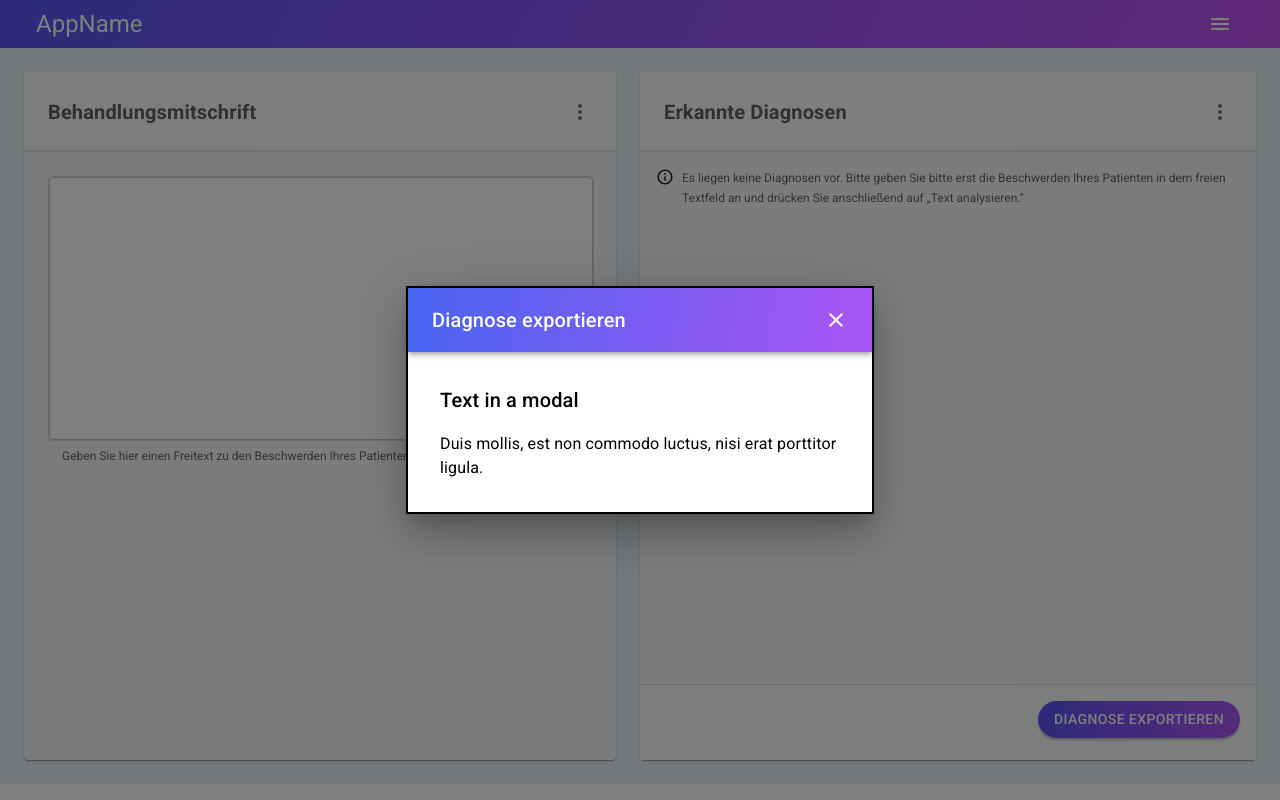
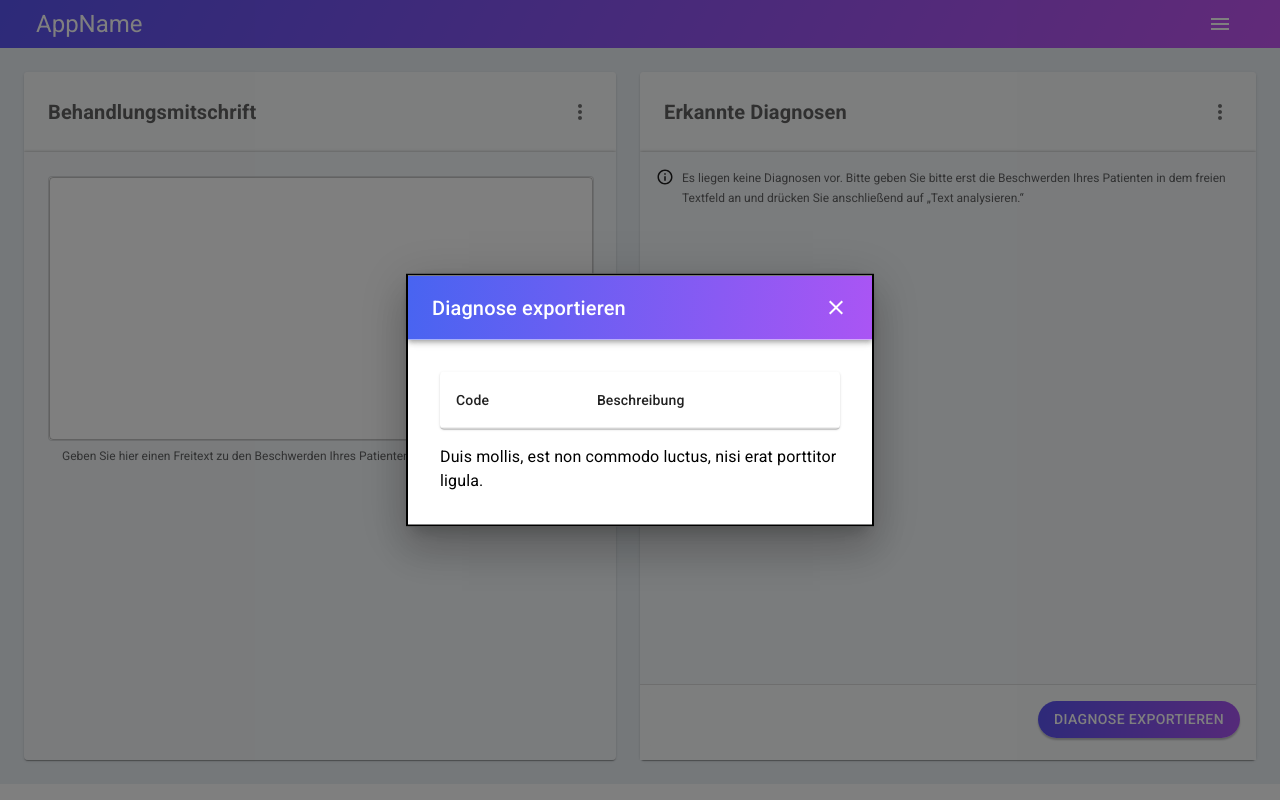
Before and after one commit to chami98/Mediverse, a React (Create React App) app: page / in a window 1280 px wide. Both pictures are taken after a click on the button "DIAGNOSE EXPORTIEREN". Built offline with nearby package versions, Linux system fonts and the light colour scheme.

Commit message:
Created Modal table and get data in to the table

```diff
--- /dev/null
+++ b/src/Components/ExportDiagnosisTable.js
@@ -0,0 +1,47 @@
+import React from "react";
+import Table from "@mui/material/Table";
+import TableBody from "@mui/material/TableBody";
+import TableCell from "@mui/material/TableCell";
+import TableContainer from "@mui/material/TableContainer";
+import TableHead from "@mui/material/TableHead";
+import TableRow from "@mui/material/TableRow";
+import Paper from "@mui/material/Paper";
+
+const ExportDiagnosisTable = ({ symptomChecked }) => {
+  function createData(code, Beschreibung) {
+    return { code, Beschreibung };
+  }
+
+
+  const rows = [
+    createData("Frozen yoghurt", 159),
+    createData("Ice cream sandwich", 237),
+  ];
+  return (
+    <TableContainer component={Paper}>
+      <Table sx={{}} aria-label="a dense table">
+        <TableHead>
+          <TableRow>
+            <TableCell>Code</TableCell>
+            <TableCell>Beschreibung</TableCell>
+          </TableRow>
+        </TableHead>
+        <TableBody>
+          {symptomChecked.map((symptom) => (
+            <TableRow
+              key={symptom.code}
+              sx={{ "&:last-child td, &:last-child th": { border: 0 } }}
+            >
+              <TableCell component="th" scope="row">
+                {symptom.code}
+              </TableCell>
+              <TableCell>{symptom.name}</TableCell>
+            </TableRow>
+          ))}
+        </TableBody>
+      </Table>
+    </TableContainer>
+  );
+};
+
+export default ExportDiagnosisTable;
--- a/src/Components/OutputDataContainer.js
+++ b/src/Components/OutputDataContainer.js
@@ -12,6 +12,7 @@
 import DetectedDiagnoses from "./DetectedDiagnoses";
 import Modal from "@mui/material/Modal";
 import CloseIcon from "@mui/icons-material/Close";
+import ExportDiagnosisTable from "./ExportDiagnosisTable";
 
 const style = {
   position: "absolute",
@@ -172,9 +173,7 @@
           </AppBar>
 
           <Toolbar />
-          <Typography id="modal-modal-title" variant="h6" component="h2">
-            Text in a modal
-          </Typography>
+          <ExportDiagnosisTable symptomChecked={symptomChecked} />
           <Typography id="modal-modal-description" sx={{ mt: 2 }}>
             Duis mollis, est non commodo luctus, nisi erat porttitor ligula.
           </Typography>
```
